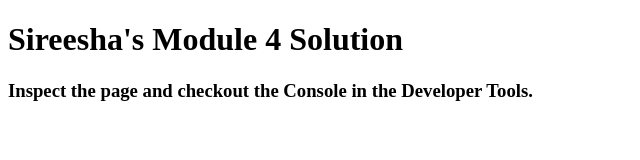
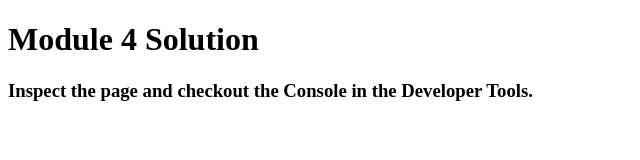
Before and after one commit to sireesha-r/module4_solution, a plain HTML site: page index.html in a window 1280 px wide. Shown: the whole page, without its empty margins (0-640 px from the left). Drawn offline with Linux system fonts and the light colour scheme.

Commit message:
Update index.html

```diff
--- a/index.html
+++ b/index.html
@@ -11,7 +11,7 @@
   <script src="script.js"></script>
 </head>
 <body>
-  <h1>Sireesha's Module 4 Solution</h1>
+  <h1>Module 4 Solution</h1>
   <h3>Inspect the page and checkout the Console in the Developer Tools.</h3>
 </body>
 </html>
```
